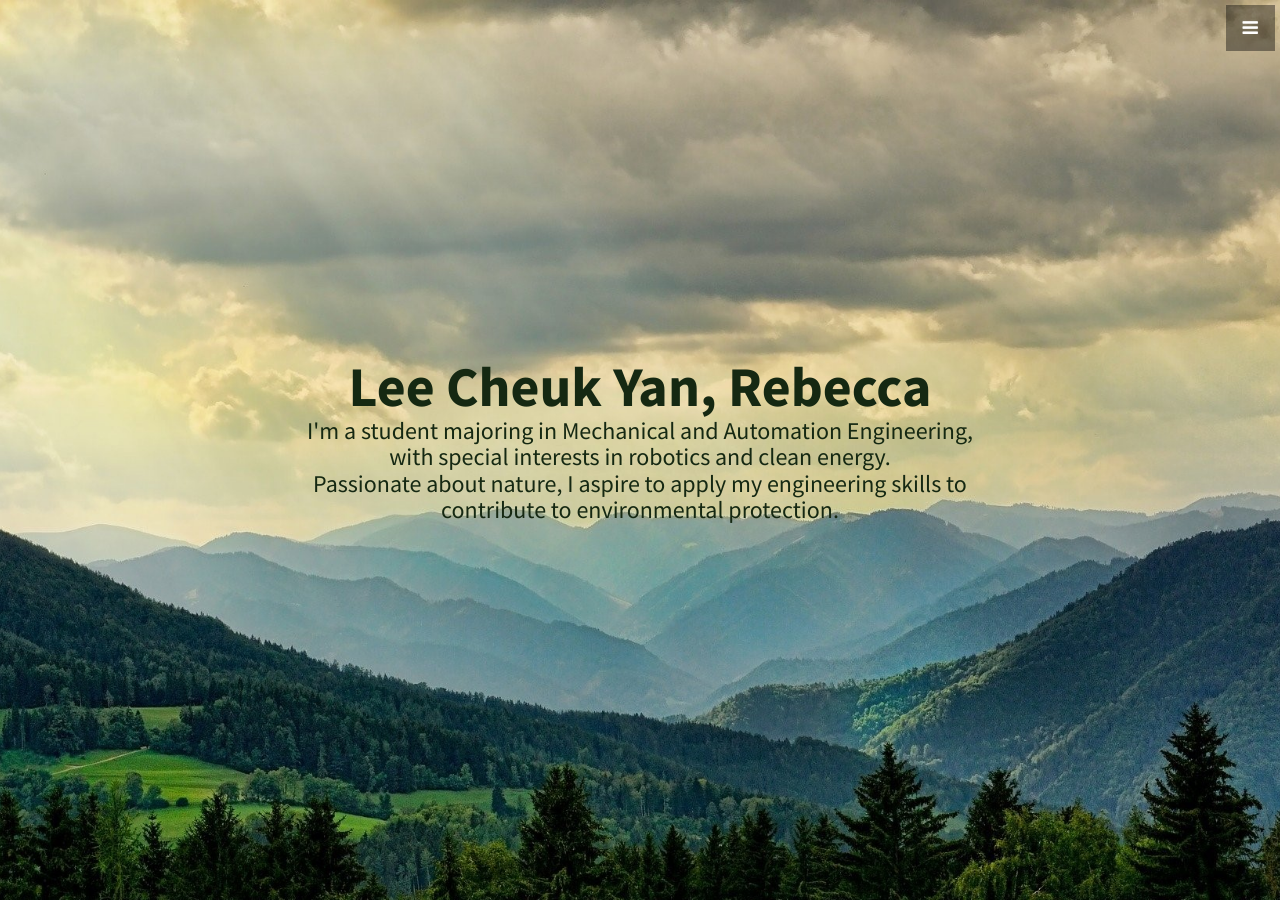
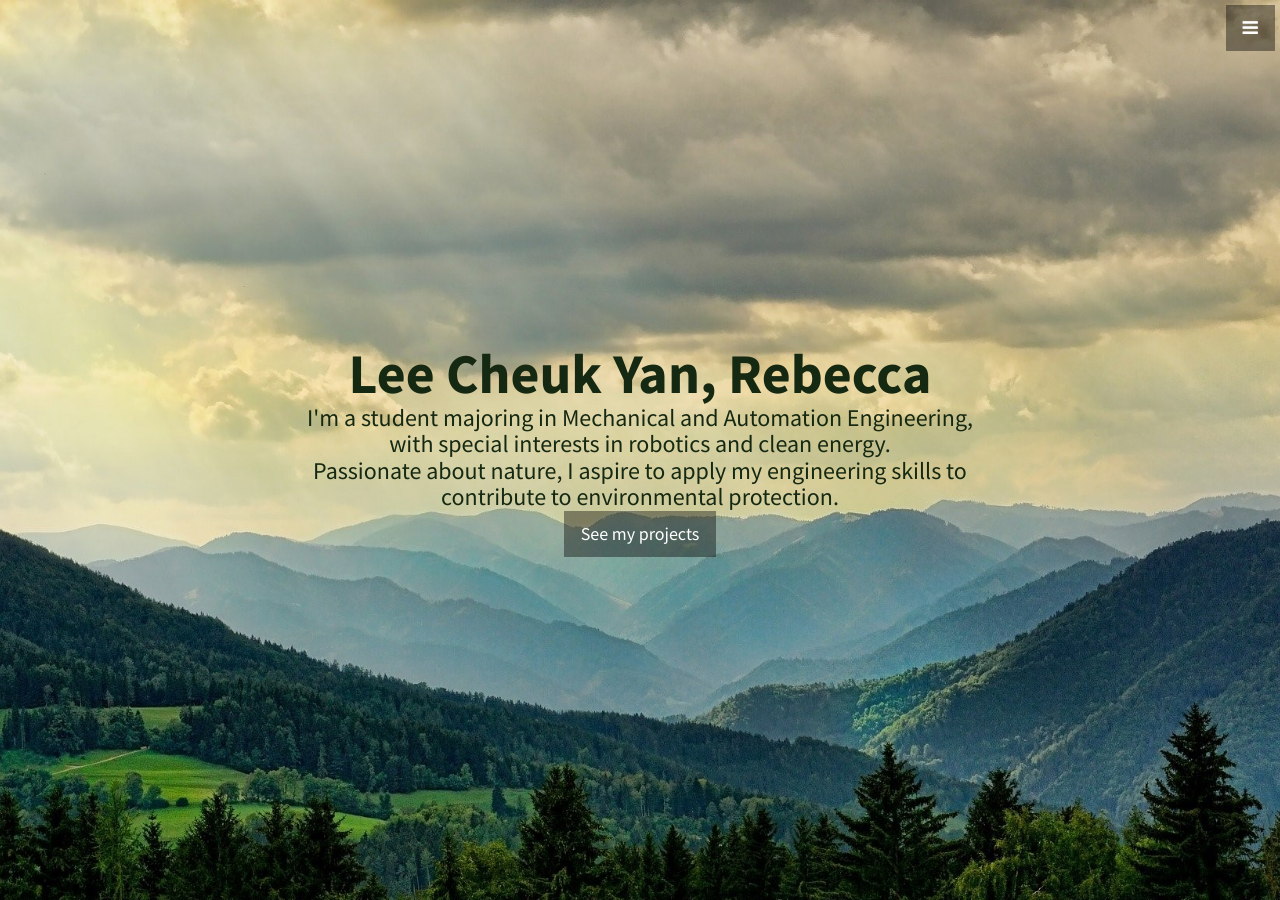
Before and after one commit to cheukyanlee/cheukyanlee.github.io, a Jekyll site: the page built from index.html, in a window 1280 px wide and 900 px high. Built offline with Jekyll 4.4.1, drawn with Linux system fonts in a browser that asks for light colours.

Commit message:
add projects button

```diff
--- a/_includes/header.html
+++ b/_includes/header.html
@@ -5,6 +5,7 @@
       with special interests in robotics and clean energy. </h3>
     <h3>Passionate about nature, I aspire to apply my engineering skills
       to contribute to environmental protection. </h3>
+    <a href="https://cheukyanlee.github.io/projects/" class="btn btn-lg btn-dark">See my projects</a>
     <br>
   </div>
 </header>
```
